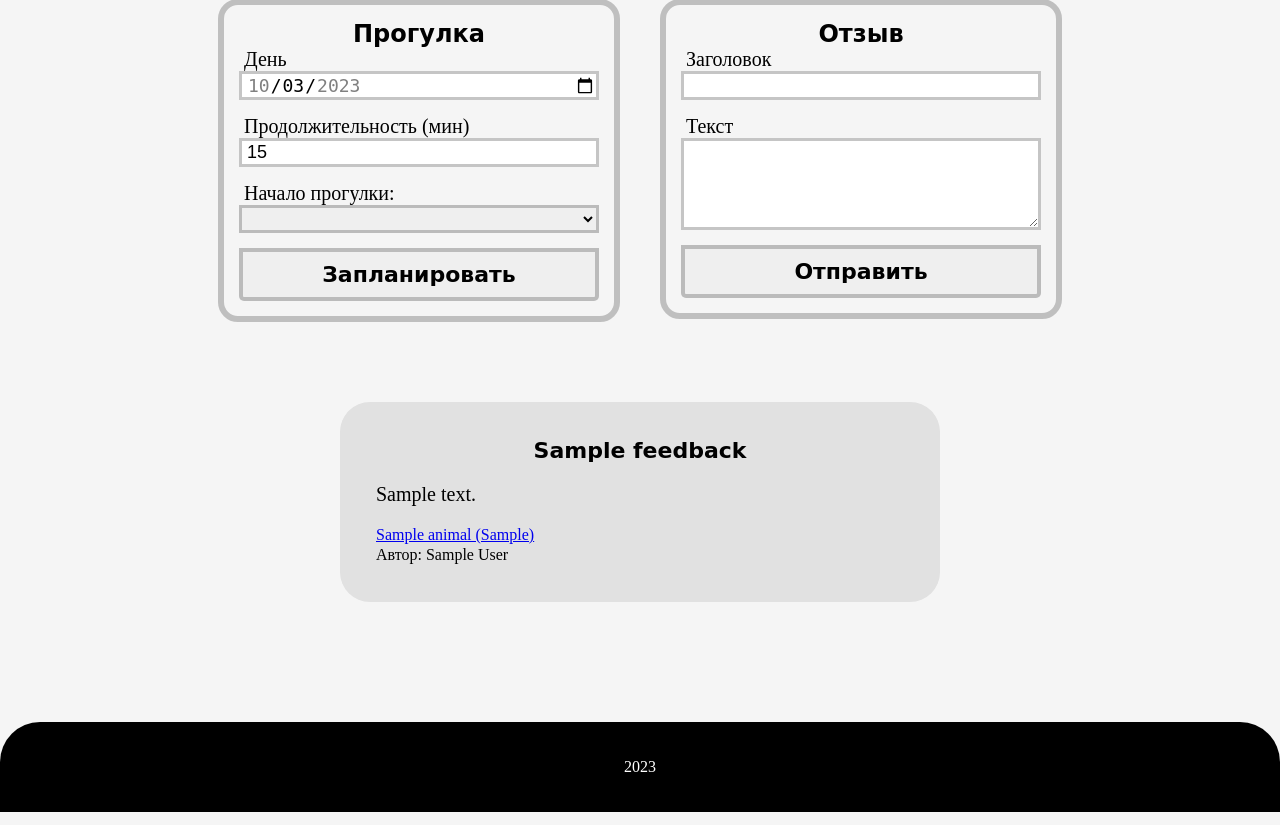
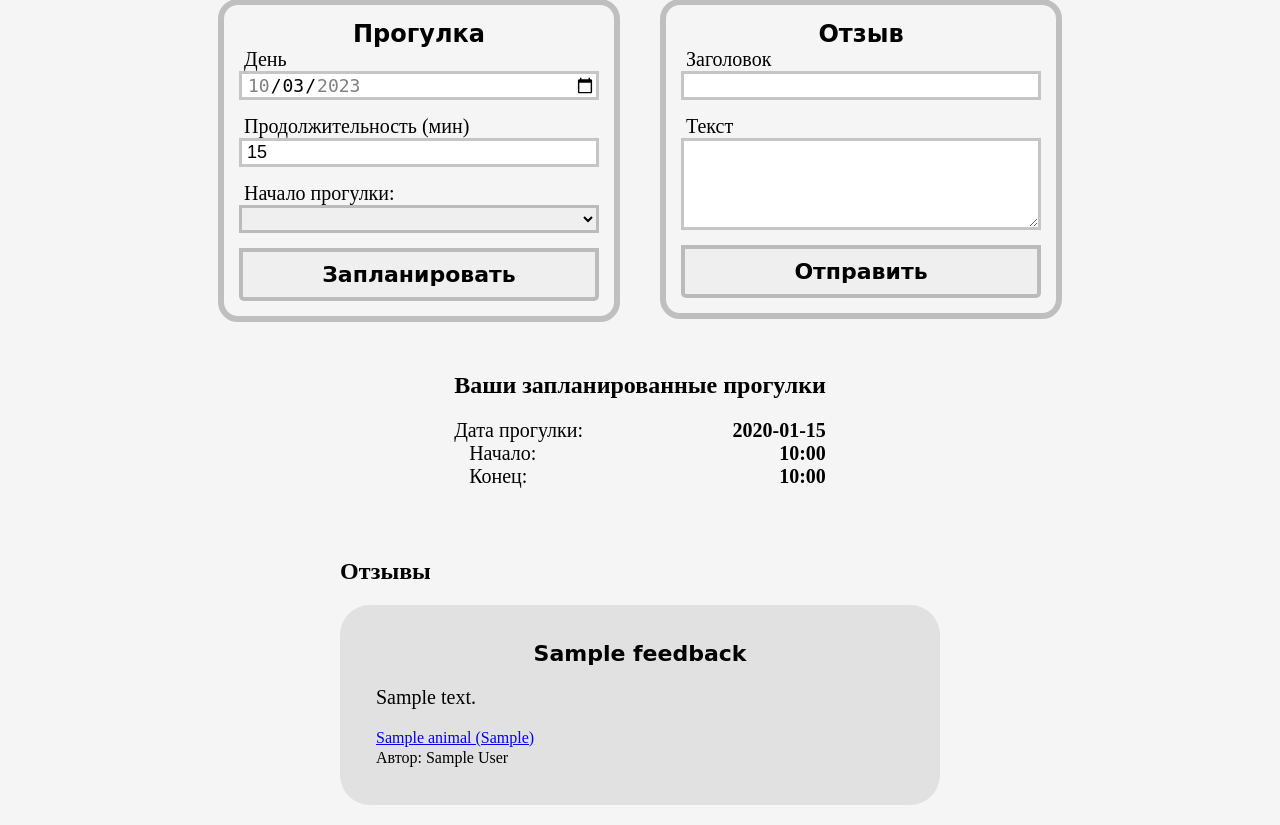
Before and after one commit to rubix0307/pet-for-you, a Django app: template animal/templates/animal/detail.html in a window 1280 px wide. Shown: the part 350-1175 px from the top of the page. Run offline with Django 4.2, Linux system fonts and the light colour scheme; tables that the repository leaves empty hold one stand-in row (values such as "Sample post"); the template is opened without the code that fills it: values that come from a table or form of the project are taken from there, most other values are stand-ins (such as "Sample title", 1, 10 or a date in 2020); lists and menus that the app fills with data are empty; some libraries are stand-ins or nearby versions.

Commit message:
add walk times list in animal detail page

```diff
--- a/animal/templates/animal/detail.html
+++ b/animal/templates/animal/detail.html
@@ -19,6 +19,7 @@
             {% include 'animal/inc/_feedback-form.html' %}
         </div>
 
+        {% include 'animal/inc/_walk_times.html' %}
         {% include 'animal/inc/_feedbacks.html' %}
 
     </div>
--- a/animal/templates/animal/inc/_feedbacks.html
+++ b/animal/templates/animal/inc/_feedbacks.html
@@ -1,5 +1,6 @@
 <div class="feedbacks">
-
+    <h2>Отзывы</h2>
+    {% if feedbacks %}
         {% for feedback in feedbacks %}
             <div class="feedback">
                 <div class="title">{{ feedback.title }}</div>
@@ -8,5 +9,7 @@
                 <div class="user">Автор: {{ feedback.user.first_name }} {{ feedback.user.last_name }}</div>
             </div>
         {% endfor %}
-
+    {% else %}
+        <div class="empty">Список пока пуст, но ты можешь его пополнить</div>
+    {% endif %}
 </div>
--- /dev/null
+++ b/animal/templates/animal/inc/_walk_times.html
@@ -0,0 +1,27 @@
+<div class="walk_times">
+
+    {% if walk_times %}
+
+        <h2>Ваши запланированные прогулки</h2>
+        <div class="future_walks">
+            {% for walk_time in walk_times %}
+                <div class="walk">
+                    <div class="time_data">
+                        <div class="date">Дата прогулки: <div class="value">{{ walk_time.start_time|date:"Y-m-d" }}</div></div>
+                        <ul class="times">
+                            <li>Начало: <div class="value">{{ walk_time.start_time|date:"H:i" }}</div></li>
+                            <li>Конец: <div class="value">{{ walk_time.end_time|date:"H:i" }}</div> </li>
+                        </ul>
+                    </div>
+                </div>
+                {% if not forloop.last %}
+                    <hr>
+                {% endif %}
+            {% endfor %}
+        </div>
+
+    {% else %}
+        <div class="empty">Запланируй прогулку, сделай жизнь животного ярче!</div>
+    {% endif %}
+
+</div>
```
Also changed, not shown: animal/views.py (+10 -0 lines). Lines whose indentation alone changed are shown as unchanged.
